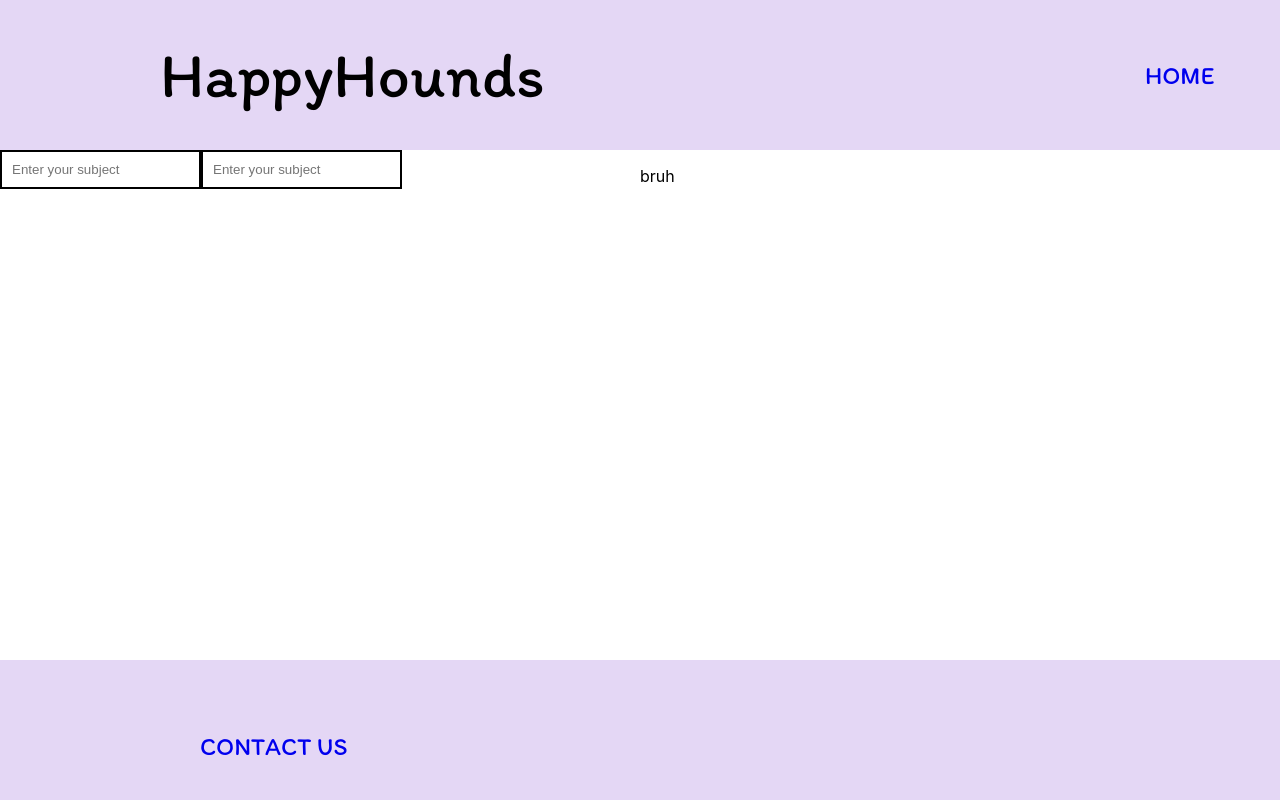
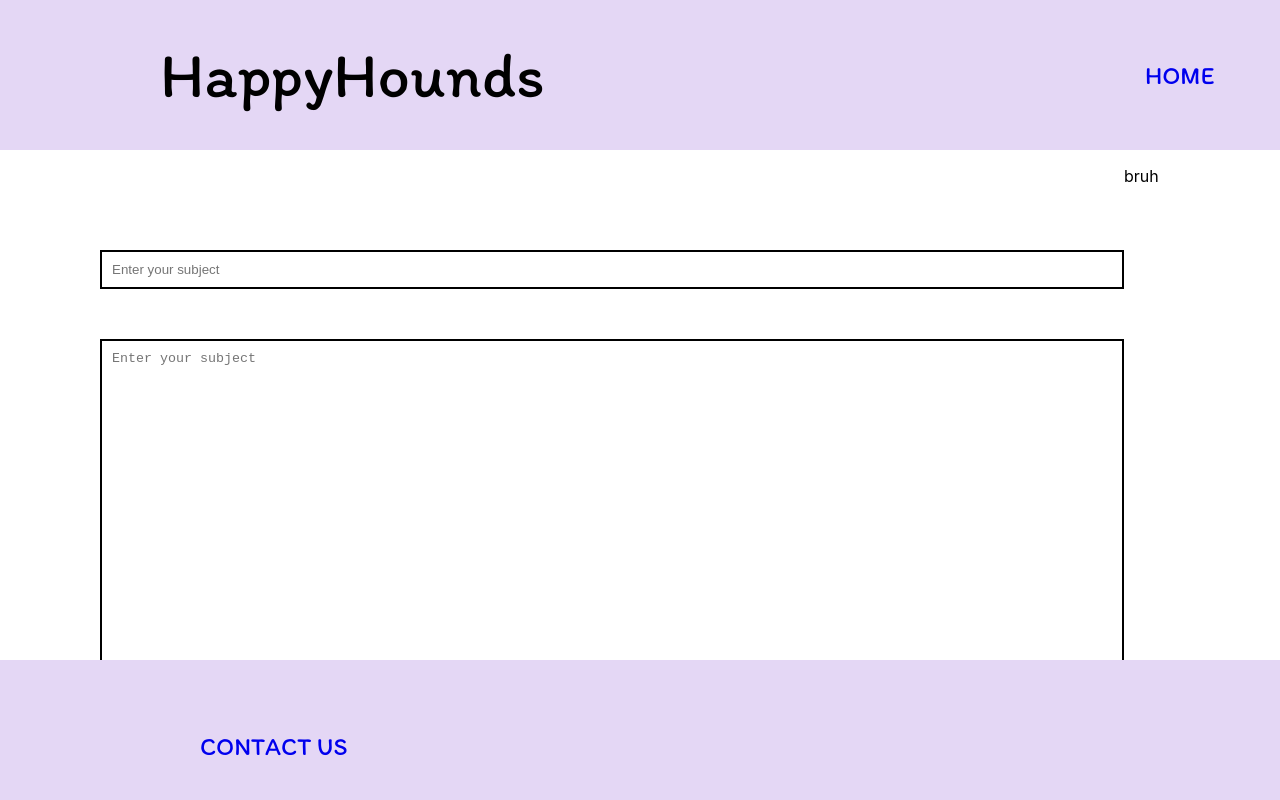
Before and after one commit to Rafid10023/Software, a React (Create React App) app in the folder my-react-app/: page / in a window 1280 px wide. Shown: the top 800 px of the page. Built offline with nearby package versions, Linux system fonts and the light colour scheme.

Commit message:
4th push

```diff
--- a/my-react-app/src/HomePage.css
+++ b/my-react-app/src/HomePage.css
@@ -81,9 +81,23 @@
     display: flex; /* Use flexbox for layout */
     align-items: center; /* Center items vertically */
 }
-.Text-Box {
+.Text-Box-subject {
     border: 2px solid black; /* Add solid black border */
     padding: 10px; /* Add padding to create space between border and content */
+    display: block;
+    margin-top: 100px;
+    margin-left: 100px;
+    width: 1000px;
+}
+.Text-Box-main{
+    border: 2px solid black; /* Add solid black border */
+    padding: 10px; /* Add padding to create space between border and content */
+    display: block;
+    margin-top: 50px;
+    margin-left: 100px;
+    width: 1000px;
+    height:600px;
+    vertical-align: top; /* Align text to the top */
 }
 
 .LeftBox{
--- a/my-react-app/src/HomePage.js
+++ b/my-react-app/src/HomePage.js
@@ -24,8 +24,8 @@ const HomePage = () => {
       </div>
       <div className="main-content">
         <div className="LeftBox">
-          <input type="text" placeholder="Enter your subject" className="Text-Box" />
-          <input type="text" placeholder="Enter your subject" className="Text-Box" />
+          <input type="text" placeholder="Enter your subject" className="Text-Box-subject" />
+          <textarea type="text" placeholder="Enter your subject" className="Text-Box-main" />
         </div>
         <div className="RightBox">
           <p>bruh</p>
```
